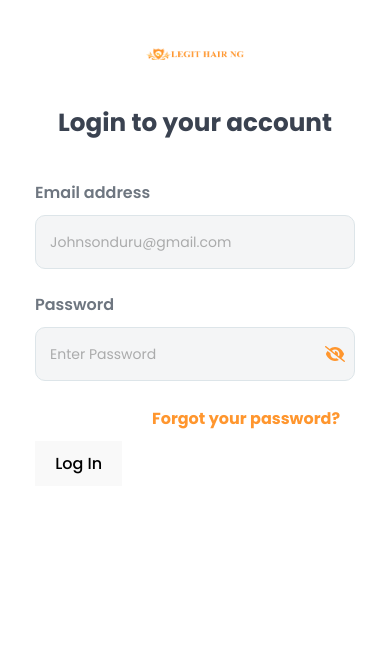
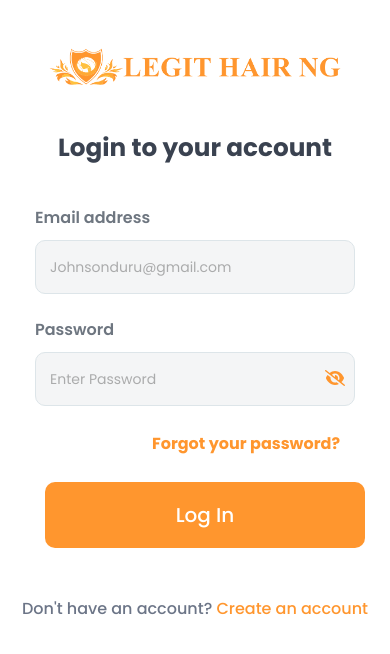
Before and after one commit to cycodedconcept/legit-hair-admin, a React (Vite) app: page / in a window 390 px wide. Shown: the top 654 px of the page. Built offline with nearby package versions, Linux system fonts and the light colour scheme.

Commit message:
added the otp component

```diff
--- a/src/components/Login.jsx
+++ b/src/components/Login.jsx
@@ -1,29 +1,57 @@
-import React, { useState } from 'react'
-import { FontAwesomeIcon } from '@fortawesome/react-fontawesome'
-import { faEye, faEyeSlash } from '@fortawesome/free-solid-svg-icons'
-import { Logo2 } from '../assets/images'
-import '../pages/pages.css'
+import React, { useState, useEffect, useRef } from 'react';
+import { FontAwesomeIcon } from '@fortawesome/react-fontawesome';
+import { faEye, faEyeSlash } from '@fortawesome/free-solid-svg-icons';
+import { Logo2 } from '../assets/images';
+import '../pages/pages.css';
 
 const Login = () => {
   const [showPassword, setShowPassword] = useState(false);
+  const [showLogin, setShowLogin] = useState(true);
+  const [forget, setForget] = useState(false);
+  const [recoverOtp, setRecoverOtp] = useState(false);
+  const [otp, setOtp] = useState(new Array(4).fill(''));
+  const inputs = useRef([]);
 
   const togglePasswordVisibility = () => {
     setShowPassword(!showPassword);
   };
 
+  const handleChange = (element, index) => {
+    if (isNaN(element.value)) return;
+
+    setOtp([...otp.map((d, idx) => (idx === index ? element.value : d))]);
+
+    if (element.nextSibling) {
+      element.nextSibling.focus();
+    }
+  };
+
+  const handleBackspace = (element, index) => {
+    if (element.previousSibling && otp[index] === '') {
+      element.previousSibling.focus();
+    }
+  };
+
+//   useEffect(() => {
+//     inputs.current[0].focus();
+//   }, []);
+
   return (
     <React.Fragment>
       <div className="form-item text-center">
-            <img src={ Logo2 } alt="" className='w-25 mt-5'/>
+        <img src={Logo2} alt="Logo" className='mt-5' />
+
+        {showLogin && (
+          <>
             <h2 className='mt-5 text-center'>Login to your account</h2>
             <form className='m-auto'>
               <div className="form-group mb-4">
-                    <label for="exampleInputEmail1">Email address</label>
-                    <input type="email" placeholder='Johnsonduru@gmail.com'/>
+                <label htmlFor="exampleInputEmail1">Email address</label>
+                <input type="email" placeholder='Johnsonduru@gmail.com' />
               </div>
               <div className="form-group" style={{ position: 'relative' }}>
-                    <label for="exampleInputPassword1">Password</label>
-                    <input type={showPassword ? 'text' : 'password'} placeholder='Enter Password'/>
+                <label htmlFor="exampleInputPassword1">Password</label>
+                <input type={showPassword ? 'text' : 'password'} placeholder='Enter Password' />
                 <span
                   onClick={togglePasswordVisibility}
                   style={{
@@ -34,19 +62,74 @@ const Login = () => {
                     cursor: 'pointer'
                   }}
                 >
-                    {showPassword ? <FontAwesomeIcon icon={faEye} style={{color: '#FF962E'}}/> : <FontAwesomeIcon icon={faEyeSlash} style={{color: '#FF962E'}}/>}
+                  {showPassword ? <FontAwesomeIcon icon={faEye} style={{ color: '#FF962E' }} /> : <FontAwesomeIcon icon={faEyeSlash} style={{ color: '#FF962E' }} />}
                 </span>
               </div>
-                <div className="mt-3" style={{ display: 'flex', justifyContent: 'flex-end' }}>
-                    <button className='f-btn'>Forgot your password?</button>
+              <div className="my-3" style={{ display: 'flex', justifyContent: 'flex-end' }}>
+                <button type="button" className='f-btn' onClick={() => { setShowLogin(false); setForget(true); }}>Forgot your password?</button>
               </div>
+              <button type="submit" className='log-btn'>Log In</button>
+            </form>
+            <div className="switch-account mt-3">
+              <h5 style={{ color: '#6C7587' }}>
+                Don't have an account? <span style={{ color: '#FF962E' }}>Create an account</span>
+              </h5>
+            </div>
+          </>
+        )}
 
-                <button>Log In</button>
+        {forget && (
+          <>
+            <h2 className='mt-5 text-center'>Forgot Password?</h2>
+            <p className='my-5' style={{ color: '#6C7587' }}>
+              Enter your email address associated with your<br /> account to receive a confirmation code.
+            </p>
+            <form className='m-auto'>
+              <div className="form-group mb-4">
+                <label htmlFor="exampleInputEmail1">Enter your email address</label>
+                <input type="email" placeholder='John*******@g****.com' />
+              </div>
+              <button type="button" className='log-btn' onClick={() => { setForget(false); setRecoverOtp(true); }}>Continue</button>
             </form>
+          </>
+        )}
+
+        {recoverOtp && (
+          <>
+            <h2 className='mt-5 text-center'>Enter reset code</h2>
+            <p className='my-5' style={{ color: '#6C7587' }}>
+              We sent a Reset code to John*******@g****.com<br />
+              If you didn't get the confirmation code in your inbox<br />
+              please <span style={{ color: '#FF962E', cursor: 'pointer' }}>Click here</span>
+            </p>
+            <form className='m-auto'>
+              <div className="form-group mb-4 text-center">
+                <div className="otp-container">
+                  {otp.map((data, index) => {
+                    return (
+                      <input
+                        key={index}
+                        type="text"
+                        className="otp-field"
+                        maxLength="1"
+                        ref={(el) => (inputs.current[index] = el)}
+                        value={data}
+                        onChange={(e) => handleChange(e.target, index)}
+                        onKeyUp={(e) => {
+                          if (e.key === 'Backspace') handleBackspace(e.target, index);
+                        }}
+                      />
+                    );
+                  })}
                 </div>
+              </div>
+              <button type="submit" className='log-btn'>Continue</button>
+            </form>
+          </>
+        )}
+      </div>
+    </React.Fragment>
+  );
+};
 
-    </React.Fragment>
-  )
-}
-
-export default Login
+export default Login;
--- a/src/pages/pages.css
+++ b/src/pages/pages.css
@@ -358,7 +358,7 @@ table td {
     width: 100%
 }
 
-.delete-button, .update-button, .f-btn {
+.delete-button, .update-button, .f-btn, .log-btn {
     outline: none !important;
     border: 0;
     box-shadow: none;
@@ -371,6 +371,16 @@ table td {
 
 .update-button {
     background-color: #2D85DE;
+}
+
+.log-btn {
+    width: 100%;
+    background: #FF962E;
+    padding: 18px 20px;
+    font-size: 20px;
+}
+.log-btn:hover {
+    background: #8c5d2d;
 }
 
 
@@ -631,6 +641,35 @@ input {
     color: #3A4250;
 }
 
+.form-item img {
+    width: 25%;
+}
+
+/* otp.css */
+.otp-container {
+    display: flex;
+    justify-content: center;
+    align-items: center;
+    margin-top: 20px;
+  }
+
+.otp-field {
+    width: 40px;
+    height: 40px;
+    margin: 0 5px;
+    text-align: center;
+    font-size: 18px;
+    border: 1px solid #ddd;
+    border-radius: 4px;
+}
+
+.otp-field:focus {
+    border-color: #FF962E;
+    outline: none;
+    box-shadow: 0 0 5px rgba(0, 0, 0, 0.1);
+}
+
+
 @media screen and (max-width: 992px) {
     .dash-cards {
         grid-template-columns: repeat(1, 1fr);
@@ -648,4 +687,12 @@ input {
     form {
         width: 100%;
     }
+
+    .switch-account h5 {
+        font-size: 16px;
+    }
+
+    .form-item img {
+        width: 75%;
+    }
 }
```
Lines whose indentation alone changed are shown as unchanged.
